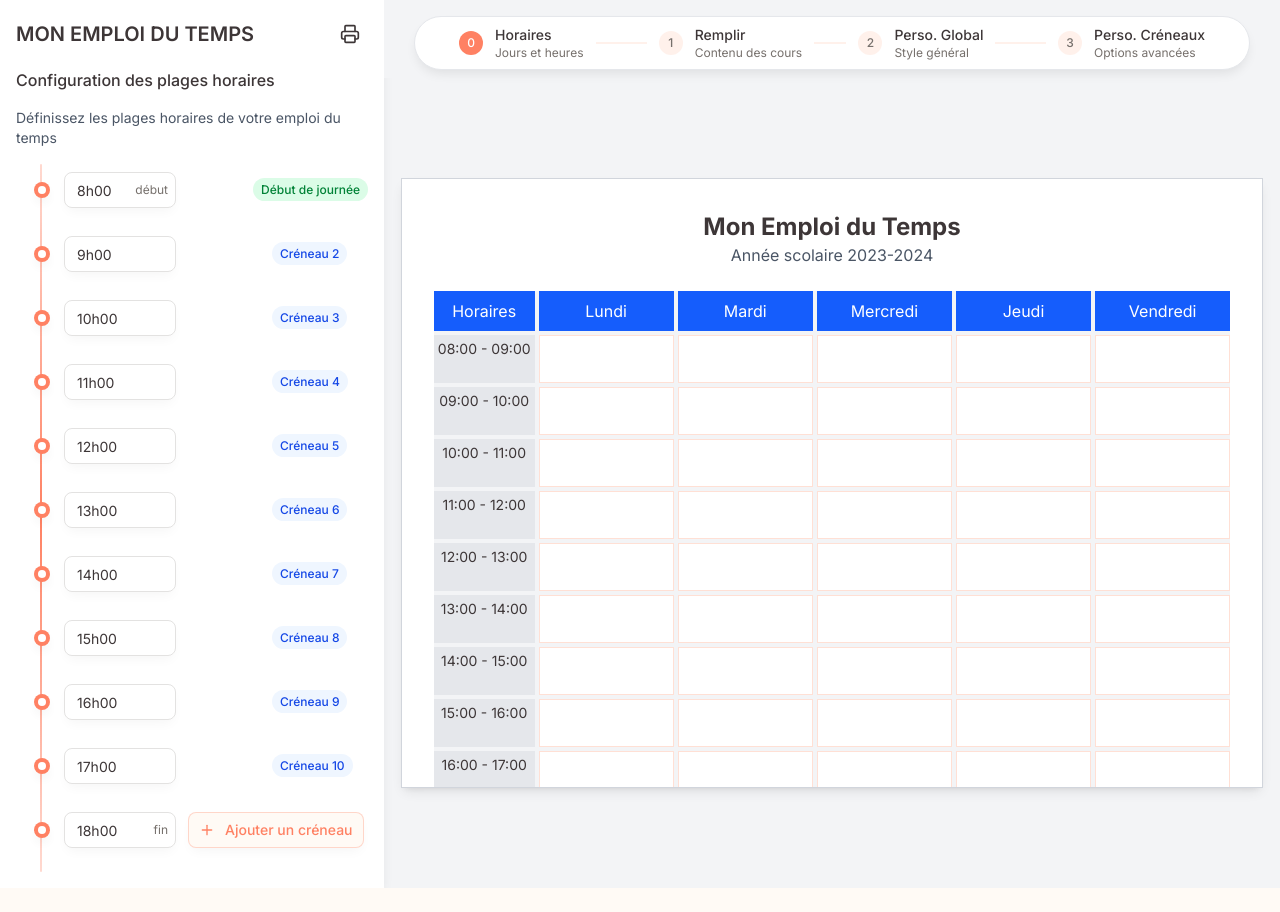
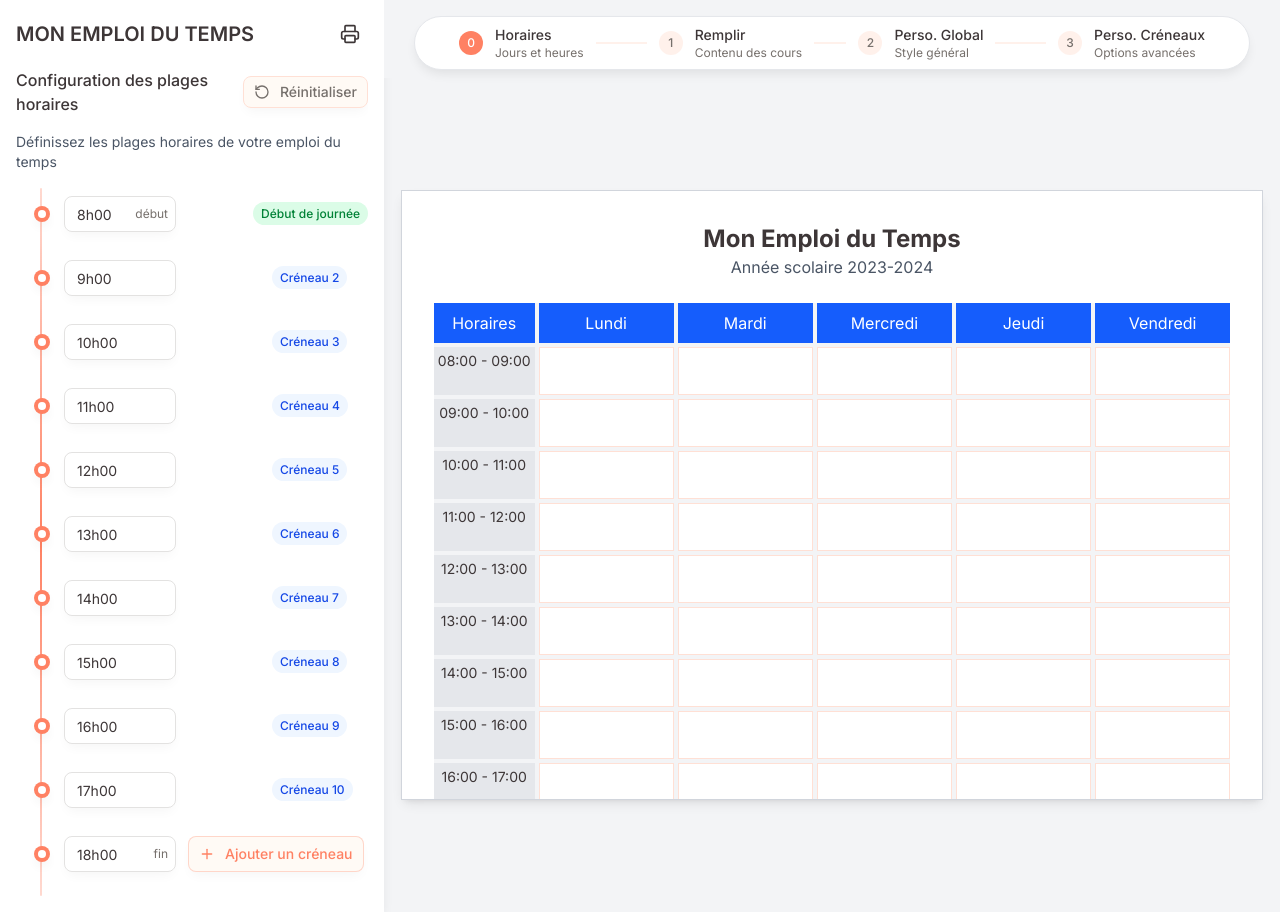
Before and after one commit to rgeron/mytt, a Next.js app: page / in a window 1280 px wide. Before the commit the page ends 888 px from the top, so only its background shows below. Built offline with nearby package versions, Linux system fonts and the light colour scheme.

Commit message:
réinitialiser button

```diff
--- a/src/components/panels/SchedulePanel.tsx
+++ b/src/components/panels/SchedulePanel.tsx
@@ -4,7 +4,7 @@ import { TimelineSlot } from "@/components/timeline-slot";
 import { Button } from "@/components/ui/button";
 import { Input } from "@/components/ui/input";
 import { useTimetableStore } from "@/lib/store/timetable-store";
-import { Plus } from "lucide-react";
+import { Plus, RotateCcw } from "lucide-react";
 import { useEffect, useRef, useState } from "react";
 import { toast } from "sonner";
 
@@ -50,6 +50,7 @@ export function SchedulePanel() {
     timeSlots: storeTimeSlots,
     addTimeSlot: addStoreTimeSlot,
     removeTimeSlot: removeStoreTimeSlot,
+    reset: resetTimetable,
   } = useTimetableStore();
 
   // Convert store timeSlots to local state with IDs
@@ -322,9 +323,29 @@ export function SchedulePanel() {
     });
   };
 
+  const handleReset = () => {
+    if (confirm("Êtes-vous sûr de vouloir réinitialiser les horaires ?")) {
+      // Only reset time slots, not the entire timetable
+      resetTimetable();
+      toast.success("Horaires réinitialisés");
+    }
+  };
+
   return (
     <div className="space-y-4">
-      <h3 className="font-medium">Configuration des plages horaires</h3>
+      <div className="flex justify-between items-center">
+        <h3 className="font-medium">Configuration des plages horaires</h3>
+        <Button
+          variant="outline"
+          size="sm"
+          className="text-muted-foreground hover:text-primary"
+          onClick={handleReset}
+          title="Réinitialiser les horaires par défaut"
+        >
+          <RotateCcw className="h-3.5 w-3.5 mr-1" />
+          <span className="text-sm">Réinitialiser</span>
+        </Button>
+      </div>
       <div className="text-sm text-gray-600 mb-4">
         Définissez les plages horaires de votre emploi du temps
       </div>
```
